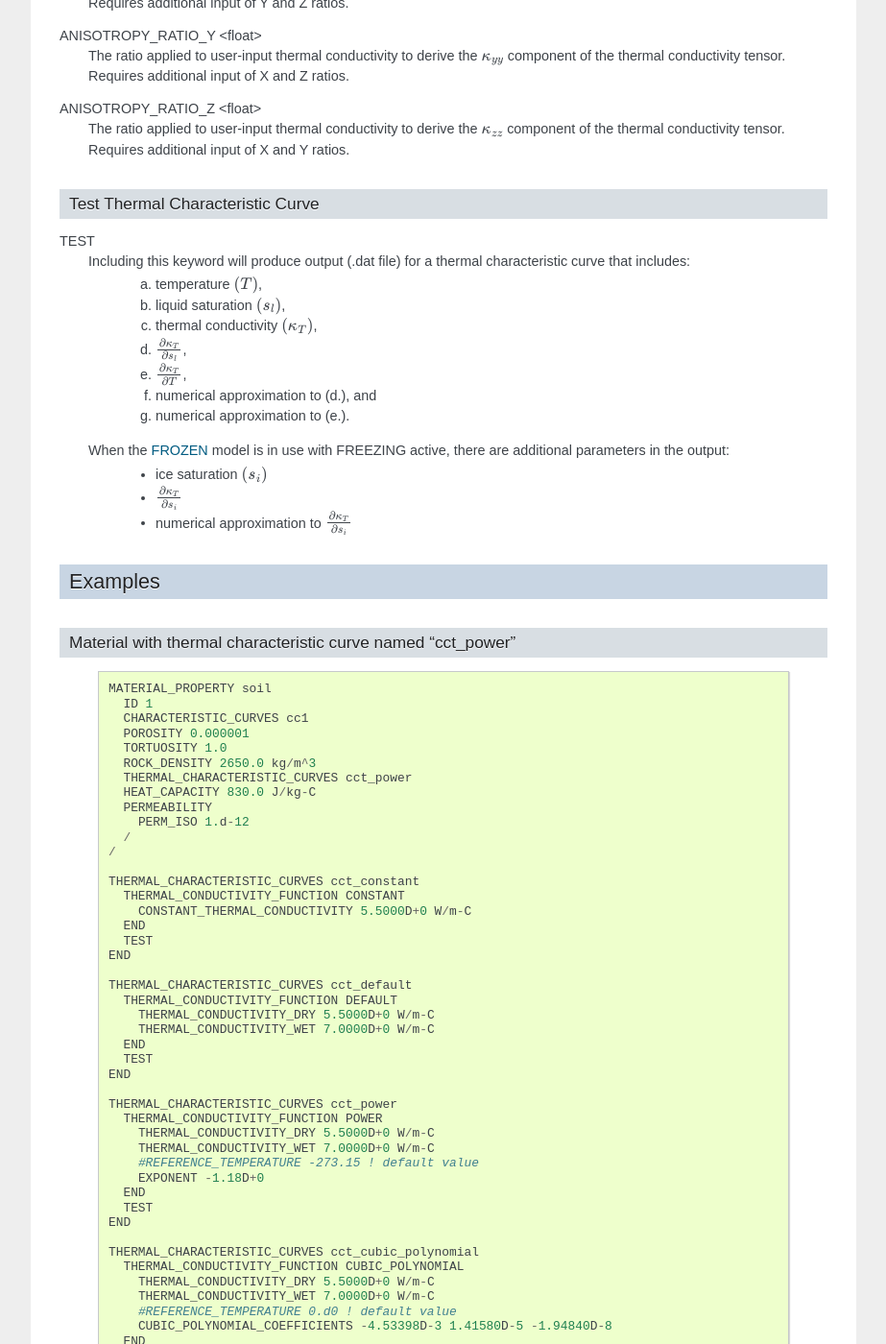
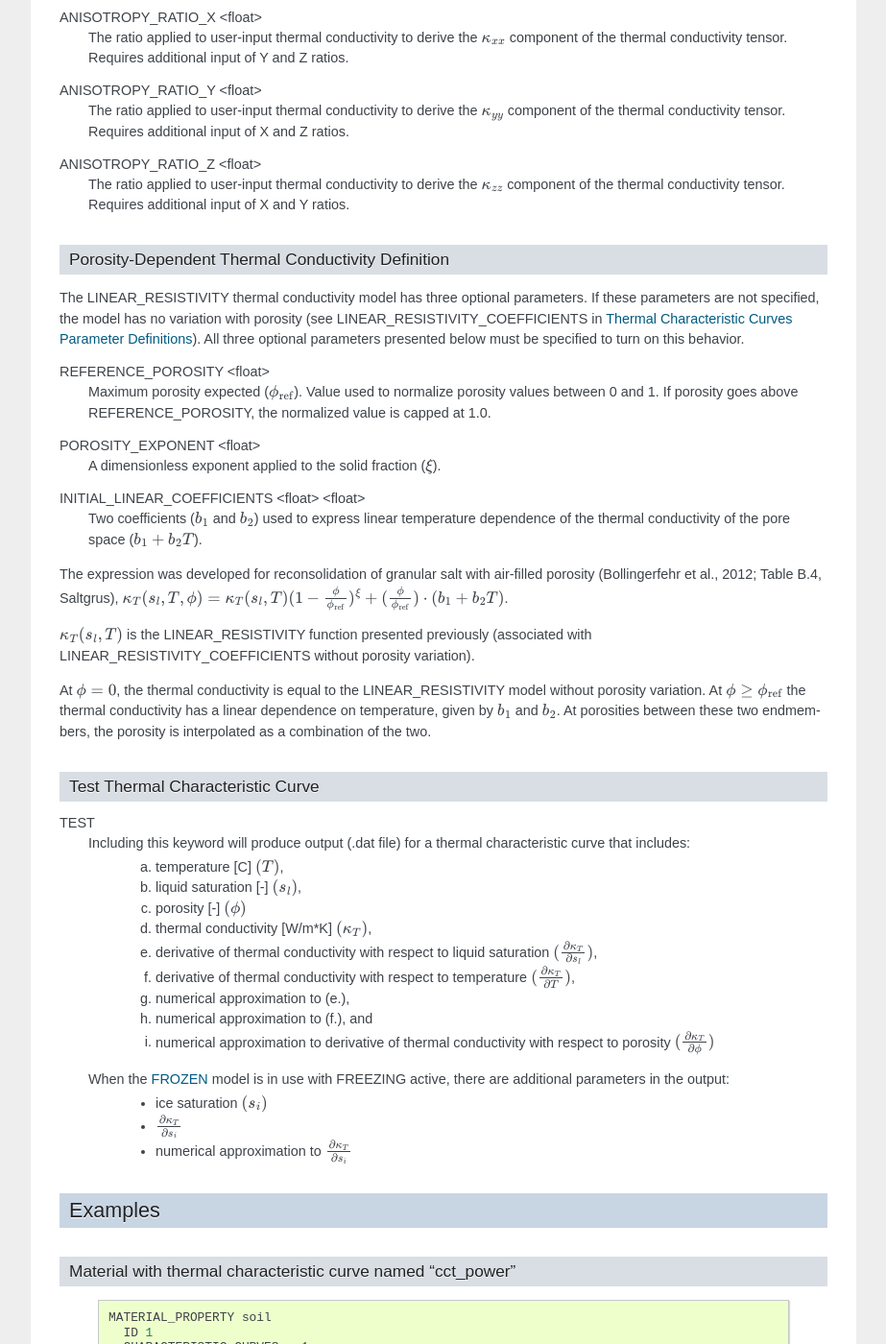
Before and after one commit to Miracloon/pflotran-documentation, a Sphinx documentation site: the page built from source/user_guide/cards/subsurface/characteristic_curves_thermal_card.rst, in a window 1280 px wide and 1400 px high, scrolled down 4788 px. Shown: the whole window at 96% size, without its empty margins (318-1241 px from the left). Built offline with Sphinx 7.4.7, drawn with Linux system fonts in a browser that asks for light colours; some of the changed text lies outside the part shown.

Commit message:
describe porosity dependence of thermal characteristic curves (and modified behavior of TEST function), a capability merged in December 2021.

```diff
--- a/source/user_guide/cards/subsurface/characteristic_curves_thermal_card.rst
+++ b/source/user_guide/cards/subsurface/characteristic_curves_thermal_card.rst
@@ -160,6 +160,8 @@ LINEAR_RESISTIVITY_COEFFICIENTS <float> <float>
 
  The saturation dependence of the LINEAR_RESISTIVITY model comes from the DEFAULT model, and when using the default :math:`T_{ref}=0\:°C`, THERMAL_CONDUCTIVITY_WET and THERMAL_CONDUCTIVITY_DRY are at 0 °C. Typically :math:`a_1=1`.
 
+ Note: this function also implements porosity dependence. See :ref:`tcc-porosity-dependence-definitions` for additional parameters needed to turn on this behavior.
+
 KERSTEN_EXPONENT <float>
  In :ref:`th-card` mode, this is the exponent (:math:`\alpha_{u}` [-]) of liquid saturation used to derive the Kersten number for unfrozen soil: :math:`Ke_{u}=s^{\alpha_{u}}_{l}` (see :ref:`mode-th-ice-model`).
 
@@ -256,19 +258,43 @@ ANISOTROPY_RATIO_Y <float>
 ANISOTROPY_RATIO_Z <float>
  The ratio applied to user-input thermal conductivity to derive the :math:`\kappa_{zz}` component of the thermal conductivity tensor. Requires additional input of X and Y ratios.
 
+.. _tcc-porosity-dependence-definitions:
+
+Porosity-Dependent Thermal Conductivity Definition
+--------------------------------------------------
+
+The LINEAR_RESISTIVITY thermal conductivity model has three optional parameters. If these parameters are not specified, the model has no variation with porosity (see LINEAR_RESISTIVITY_COEFFICIENTS in :ref:`tcc-parameter-definitions`). All three optional parameters presented below must be specified to turn on this behavior.
+
+REFERENCE_POROSITY <float>
+ Maximum porosity expected (:math:`\phi_{\mathrm{ref}}`). Value used to normalize porosity values between 0 and 1. If porosity goes above REFERENCE_POROSITY, the normalized value is capped at 1.0.
+
+POROSITY_EXPONENT <float>
+ A dimensionless exponent applied to the solid fraction (:math:`\xi`).
+
+INITIAL_LINEAR_COEFFICIENTS <float> <float>
+ Two coefficients (:math:`b_1` and :math:`b_2`) used to express linear temperature dependence of the thermal conductivity of the pore space (:math:`b_1 + b_2 T`).
+
+The expression was developed for reconsolidation of granular salt with air-filled porosity (Bollingerfehr et al., 2012; Table B.4, Saltgrus), :math:`\kappa_T(s_l,T,\phi) = \kappa_T(s_l,T) (1-\frac{\phi}{\phi_{\mathrm{ref}}})^\xi + (\frac{\phi}{\phi_{\mathrm{ref}}}) \cdot (b_1 + b_2 T)`.
+
+:math:`\kappa_T(s_l,T)` is the LINEAR_RESISTIVITY function presented previously (associated with LINEAR_RESISTIVITY_COEFFICIENTS without porosity variation).
+
+At :math:`\phi=0`, the thermal conductivity is equal to the LINEAR_RESISTIVITY model without porosity variation. At :math:`\phi\ge\phi_\mathrm{ref}` the thermal conductivity has a linear dependence on temperature, given by :math:`b_1` and :math:`b_2`. At porosities between these two endmembers, the porosity is interpolated as a combination of the two.
+
 .. _tcc-test:
 
 Test Thermal Characteristic Curve
 ---------------------------------
 TEST
  Including this keyword will produce output (.dat file) for a thermal characteristic curve that includes:
-  (a) temperature :math:`(T)`,
-  (b) liquid saturation :math:`(s_l)`,
-  (c) thermal conductivity :math:`(\kappa_T)`,
-  (d) :math:`\frac{\partial \kappa_T}{\partial s_l}`,
-  (e) :math:`\frac{\partial \kappa_T}{\partial T}`,
-  (f) numerical approximation to (d.), and
-  (g) numerical approximation to (e.).
+  (a) temperature [C] :math:`(T)`,
+  (b) liquid saturation [-] :math:`(s_l)`,
+  (c) porosity [-] :math:`(\phi)`
+  (d) thermal conductivity [W/m*K] :math:`(\kappa_T)`,
+  (e) derivative of thermal conductivity with respect to liquid saturation :math:`(\frac{\partial \kappa_T}{\partial s_l})`,
+  (f) derivative of thermal conductivity with respect to temperature :math:`(\frac{\partial \kappa_T}{\partial T})`,
+  (g) numerical approximation to (e.),
+  (h) numerical approximation to (f.), and
+  (i) numerical approximation to derivative of thermal conductivity with respect to porosity :math:`(\frac{\partial \kappa_T}{\partial \phi})`
 
  When the `FROZEN <tcc-frozen-input_>`_ model is in use with FREEZING active, there are additional parameters in the output:
    * ice saturation :math:`(s_i)`
@@ -445,3 +471,4 @@ References
 5. Dall'Amico, M., S. Endrizzi, S. Gruber, and R. Rigon (2011). A robust and energy-conserving model of freezing variably-saturated soil. The Cryosphere 5(2), 469-484. https://doi.org/10.5194/tc-5-469-2011
 6. TRW Environmental Safety Systems (1996). Spent nuclear fuel effective thermal conductivity report. U.S. Department of Energy, Yucca Mountain Site Characterization Project Office, Las Vegas, NV. MOL.19961202.0030. https://doi.org/10.2172/778872
 7. Cheng, P., and C.-T. Hsu (1999). The effective stagnant thermal conductivity of porous media with periodic structures. Journal of Porous Media 2(1), 19-38. https://doi.org/10.1615/JPorMedia.v2.i1.20
+8. Bollingerfehr, W., W. Filbert, S. Dorr, P. Herold, C. Lerch, P. Burgwinkel, F. Charlier, B. Thomauske, G. Bracke, R. Kliger (2012). Endlangerauslegung und -optimierung. GRS-281, ISBN 978-3-939355-57-1, Gesellschaft für Anlagen- und Reaktorsicherheit (GRS) gGmbH.
```
